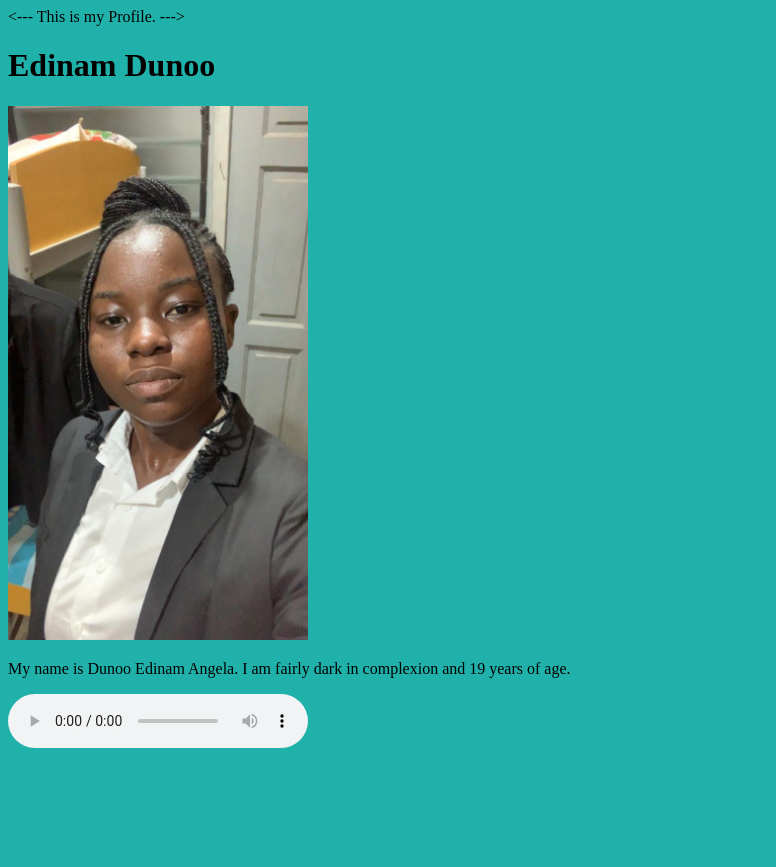
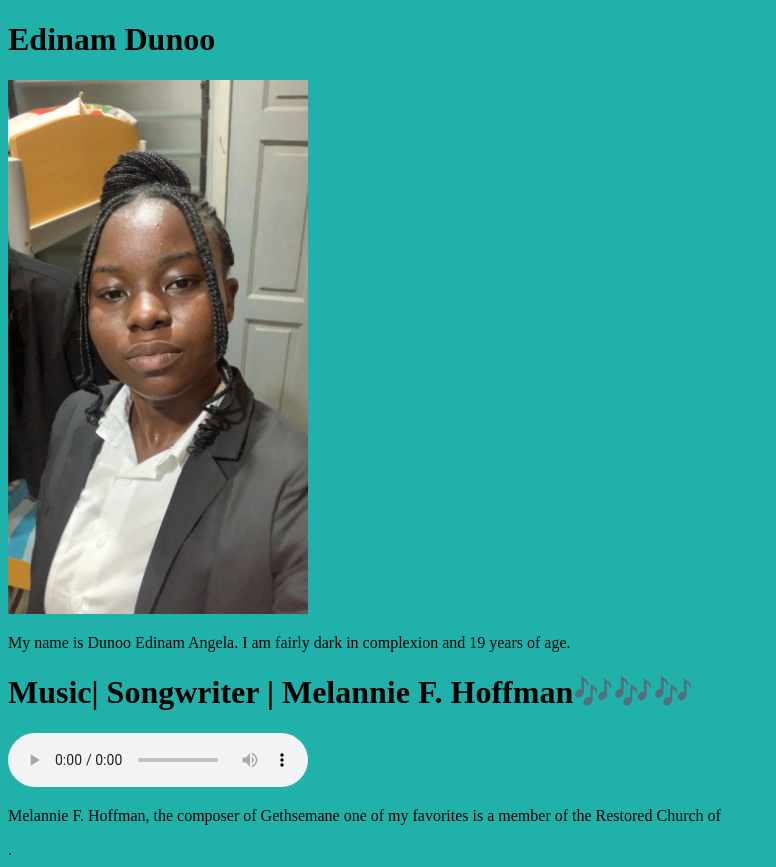
Before and after one commit to Edinam-joy/Edinamprofile, a plain HTML site: page index.html in a window 1280 px wide. Shown: the whole page, without its empty margins (0-776 px from the left). Before the commit the page ends 800 px from the top, so only its background shows below. Drawn offline with Linux system fonts and the light colour scheme.

Commit message:
new commit

```diff
--- a/index.html
+++ b/index.html
@@ -6,12 +6,14 @@
     <title>My Profile</title>
 </head>
 <body style="background-color: lightseagreen;">
-    <--- This is my Profile. --->
+    <!-- My profile -->
     <h1>Edinam Dunoo</h1>
     <img src="IMAGES/Edinam.jpg" alt="Edinam"  width="300pix">
     <p>My name is Dunoo Edinam Angela. I am fairly dark in complexion and 19 years of age.</p>
+    <h1>Music| Songwriter | Melannie F. Hoffman🎶🎶🎶</h1>
     <audio controls>
         <source src="IMAGES/2024_10_gethsemane - Copy.mp3" type="">
     </audio>
+    <p> Melannie F. Hoffman, the composer of Gethsemane one of my favorites is a member of the Restored Church of </p>.
 </body>
 </html>
```
